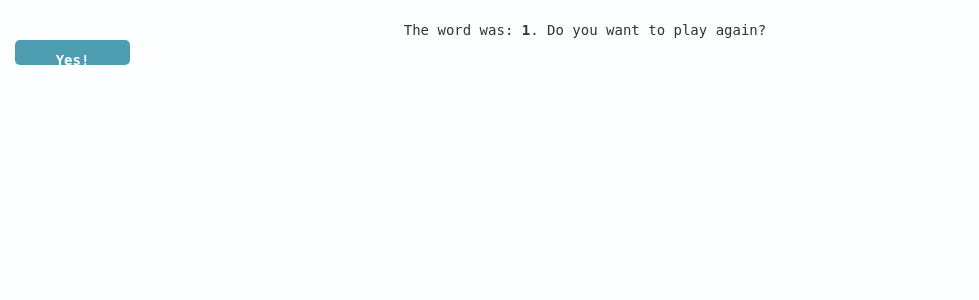
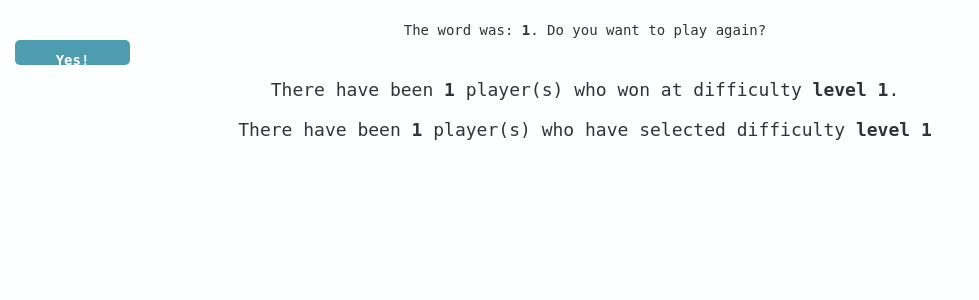
Before and after one commit to sonya-sa/guessing-game, a Flask app: template templates/play_again.html in a window 1280 px wide. Shown: the top 300 px of the page, without its empty margins (0-979 px from the left). Run offline with Flask 2, Linux system fonts and the light colour scheme; the visitor is signed in with stand-in values (Sample User, id 1); the template is opened without the code that fills it: most values are stand-ins (such as "Sample title", 1, 10 or a date in 2020); some libraries are stand-ins or nearby versions.

Commit message:
optimization problem solved: user now can view how many users previously selected that level and how many have won on that level on the landing page

```diff
--- a/api.py
+++ b/api.py
@@ -4,24 +4,61 @@ import random
 WORD_LINK = 'http://app.linkedin-reach.io/words'
 
 
+# def get_word(difficulty=1):
+
+
+#     """calls LinkedIn API and creates a dictionary of words by difficulty"""
+
+#     payload = {"difficulty": difficulty}
+
+#     #calls API to get list of words at certain difficulty
+#     #Returns: <Response [200]>
+#     r = requests.get(WORD_LINK,params=payload)
+
+#     #binds a list of words to a variable
+#     word_list = r.text.split('\n')
+
+
+#     word = random.choice(word_list)
+
+#     return word
+
+word_dict = {}
+
 def get_word(difficulty=1):
 
 
-    """calls LinkedIn API and creates a dictionary of words by difficulty by calling LinkedIn API"""
+    """calls LinkedIn API and creates a dictionary of words by difficulty"""
+
+    if difficulty not in word_dict:
+
+        payload = {"difficulty": difficulty}
+
+        #calls API to get list of words at certain difficulty
+        #Returns: <Response [200]>
+        r = requests.get(WORD_LINK,params=payload)
+
+        #binds a list of words to a variable
+        word_list = r.text.split('\n')
+
+        #select word for game
+        word = random.choice(word_list[0:10])
+
+        #sets value as a dict to keep track of number of times difficulty is selected and number of times winner is chosen
+        word_dict[difficulty] = {'words': word_list[0:10], 'num_diff_selected': 1 , 'num_win_at_diff': 0}
+
+        return word
+
+    else:
+
+        word_dict[difficulty]['num_diff_selected'] += 1
+
+        word = random.choice(word_dict[difficulty]['words'])
+
+        return word
 
 
-    payload = {"difficulty": difficulty}
-
-    #calls API to get list of words at certain difficulty
-    #Returns: <Response [200]>
-    r = requests.get(WORD_LINK,params=payload)
-
-    #binds a list of words to a variable
-    word_list = r.text.split('\n')
-
-    #get word at difficult level
-    word = random.choice(word_list)
-
-    return word
-
-print get_word(difficulty=1)
+# print get_word(difficulty=2)
+# print get_word(difficulty=3)
+# print get_word(difficulty=2)
+# print word_dict
--- a/server.py
+++ b/server.py
@@ -2,7 +2,7 @@ from jinja2 import StrictUndefined
 from flask import Flask, render_template, request, flash, redirect, session
 #from flask_debugtoolbar import DebugToolbarExtension
 
-from api import get_word
+from api import get_word, word_dict
 import requests
 import random
 
@@ -42,6 +42,7 @@ def start_game():
     session['all_guesses'] = []
     session['show'] = len(word) * ' _'
     session['guesses_left'] = 6
+    session['difficulty'] = difficulty
 
     return redirect('/game-status')
 
@@ -91,7 +92,14 @@ def play_game():
     #if winner, takes user to landing page
     if winner:
         message = "Congrats! You won!"
-        return render_template('play_again.html', message=message)
+        #updates word_dict in api.py
+        #keeps track of num ppl who won at that difficulty level
+        difficulty = session['difficulty']
+        word_dict[difficulty]['num_win_at_diff'] += 1
+        num_win_at_diff = word_dict[difficulty]['num_win_at_diff']
+        num_selected_diff = word_dict[difficulty]['num_diff_selected']
+        return render_template('play_again.html', message=message, num_win_at_diff=num_win_at_diff, \
+            num_selected_diff=num_selected_diff)
 
     #checks for loser
     loser = check_loser(guesses_left)
@@ -99,7 +107,11 @@ def play_game():
     #if loser, takes user to landing page
     if loser:
         message = "Sorry! You ran out of incorrect guesses."
-        return render_template('play_again.html', message=message)
+        difficulty = session['difficulty']
+        num_win_at_diff = word_dict[difficulty]['num_win_at_diff']
+        num_selected_diff = word_dict[difficulty]['num_diff_selected']
+        return render_template('play_again.html', message=message, num_win_at_diff=num_win_at_diff,\
+            num_selected_diff=num_selected_diff)
 
     return redirect('/game-status')
 
@@ -119,7 +131,12 @@ def guessed_word():
     #else, alert incorrect guess and update attempts
     if is_match:
         message = "You guessed the word right! You won!"
-        return render_template('play_again.html', message=message)
+        difficulty = session['difficulty']
+        word_dict[difficulty]['num_win_at_diff'] += 1
+        num_win_at_diff = word_dict[difficulty]['num_win_at_diff']
+        num_selected_diff = word_dict[difficulty]['num_diff_selected']
+        return render_template('play_again.html', message=message, num_win_at_diff=num_win_at_diff, \
+            num_selected_diff=num_selected_diff)
     else:
         flash('Sorry! Incorrect guess.')
         all_guesses = session['all_guesses'].append(guessed_word)
@@ -132,7 +149,11 @@ def guessed_word():
     #if is loser, redirect to landing page
     if is_loser:
         message = "Sorry! You ran out of incorrect guesses."
-        return render_template('play_again.html', message=message)
+        difficulty = session['difficulty']
+        num_win_at_diff = word_dict[difficulty]['num_win_at_diff']
+        num_selected_diff = word_dict[difficulty]['num_diff_selected']
+        return render_template('play_again.html', message=message, num_win_at_diff=num_win_at_diff, \
+            num_selected_diff=num_selected_diff)
 
     #in all other cases, game continues
     return redirect('/game-status')
--- a/templates/play_again.html
+++ b/templates/play_again.html
@@ -13,5 +13,18 @@
 
     </div>
 
+    <!-- Give stats on game before player selects-->
+        <div class="container">
+            <h4> There have been <b>{{num_win_at_diff}}</b> player(s) who won at difficulty <b>level {{session['difficulty']}}</b>.
+            </h4>
+        </div>
+
+    <!-- Give stats on how many people selected that level -->
+        <div class="container">
+            <h4> There have been <b>{{num_selected_diff}}</b> player(s) who have selected difficulty <b>level {{session['difficulty']}}</b></h4>
+        </div>
+
+
+
 
 {% endblock %}
--- a/templates/temp_doc.html
+++ b/templates/temp_doc.html
@@ -8,6 +8,7 @@
     <div class="container">
         <div>
             <h1>{{display}}</h1>
+            <h2>{{session['word']}}</h2>
         </div>
     </div>
     <br>
@@ -51,7 +52,7 @@
 
     <!-- Enter word -->
     <div class="container">
-        <form action="/check-word">
+        <form action="/check-word" method='POST'>
             Guess the word: <input type="text" name="guessed-word" size="10" autocomplete="off" required>
             <input type="submit" value="Enter">
         </form>
```
